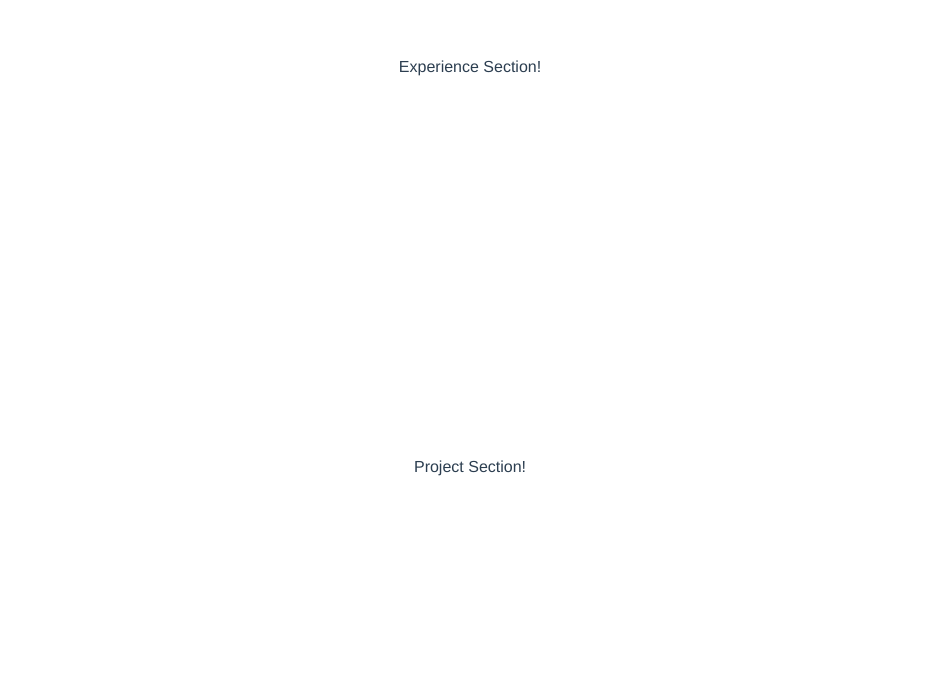
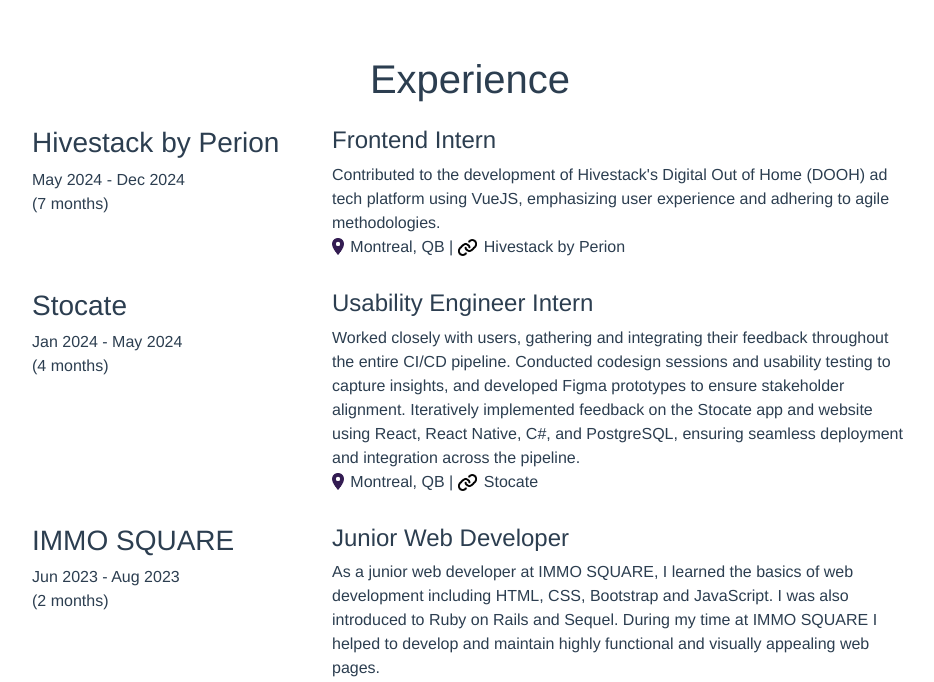
Before and after one commit to LianLambert/lian-website, a Vue app: page / in a window 1280 px wide. Shown: the part 793-1475 px from the top of the page, without its empty margins (170-1104 px from the left). Built offline with nearby package versions, Linux system fonts and the light colour scheme.

Commit message:
feat: create basic Experience section

```diff
--- a/src/App.vue
+++ b/src/App.vue
@@ -19,5 +19,4 @@
 import AbilitySection from "./components/sections/AbilitySection.vue";
 import ContactSection from "./components/sections/ContactSection.vue";
 </script>
-<style>
-</style>
+<style></style>
--- /dev/null
+++ b/src/components/ExperienceEntry.vue
@@ -0,0 +1,125 @@
+<template>
+  <div class="experience-entry row w-100">
+    <div class="col-12 col-md-4 experience-entry-title">
+      <h3>{{ company }}</h3>
+      <div>{{ formattedStartDate }} - {{ formattedEndDate }}</div>
+      <div>{{ timeAtPosition }}</div>
+    </div>
+    <div class="col-12 col-md-8 experience-entry-details">
+      <h4>{{ position }}</h4>
+      <div>{{ description }}</div>
+      <div class="experience-entry-location-link">
+        <img :src="locationPinIcon" class="experience-entry-icon" alt="location pin icon" />
+        &nbsp;
+        <span>{{ location }}</span>
+        <span v-if="props.link && props.linkText">
+          &nbsp;|
+          <a :href="props.link">
+            <img :src="linkIcon" class="experience-entry-icon" alt="link icon" />
+            {{ props.linkText }}
+          </a>
+        </span>
+      </div>
+    </div>
+  </div>
+</template>
+<script setup>
+import linkIcon from "../assets/link.png";
+import locationPinIcon from "../assets/location-pin.png";
+import { defineProps, computed } from "vue";
+import { format } from "date-fns";
+
+const props = defineProps({
+  company: {
+    required: true,
+    type: String,
+  },
+  startDate: {
+    required: true,
+    type: Date,
+  },
+  endDate: {
+    type: Date,
+  },
+  position: {
+    required: true,
+    type: String,
+  },
+  description: {
+    required: true,
+    type: String,
+  },
+  location: {
+    required: true,
+    type: String,
+  },
+  linkText: {
+    required: false,
+    type: String,
+  },
+  link: {
+    required: false,
+    type: String,
+  },
+});
+
+const formattedStartDate = computed(() => format(new Date(props.startDate), "MMM yyyy"));
+const formattedEndDate = computed(() => (props.endDate ? format(new Date(props.endDate), "MMM yyyy") : "Present"));
+
+const timeAtPosition = computed(() => {
+  const start = new Date(props.startDate);
+  const end = props.endDate ? new Date(props.endDate) : new Date();
+
+  const totalMonths = (end.getFullYear() - start.getFullYear()) * 12 + (end.getMonth() - start.getMonth());
+  const years = Math.floor(totalMonths / 12);
+  const months = totalMonths % 12;
+
+  let result = "(";
+  if (years > 0) {
+    result += `${years} year${years > 1 ? "s" : ""}`;
+  }
+  if (years > 0 && months > 0) {
+    result += " ";
+  }
+  if (months > 0) {
+    result += `${months} month${months > 1 ? "s" : ""}`;
+  }
+  result += ")";
+
+  return result.trim();
+});
+</script>
+<style scoped>
+.experience-entry {
+  margin: 15px 0;
+}
+
+.experience-entry-icon {
+  height: 17px;
+  margin-right: 2px;
+  width: auto;
+}
+
+.experience-entry-title {
+  display: flex;
+  flex-direction: column;
+  justify-content: start;
+  align-items: start;
+  text-align: left;
+}
+
+.experience-entry-details {
+  display: flex;
+  flex-direction: column;
+  justify-content: start;
+  align-items: start;
+  text-align: left;
+}
+
+.experience-entry-location-link {
+  display: flex;
+  justify-content: start;
+  align-items: center;
+  text-align: left;
+}
+</style>
--- a/src/components/sections/ExperienceSection.vue
+++ b/src/components/sections/ExperienceSection.vue
@@ -1,5 +1,51 @@
 <template>
-  <section id="experience" class="section" style="background-color: #ffffff">Experience Section!</section>
+  <section id="experience" class="section centered" style="background-color: #ffffff">
+    <div class="experience-container">
+      <h1>Experience</h1>
+      <ExperienceEntry
+        company="Hivestack by Perion"
+        :startDate="new Date('2024-05-01')"
+        :endDate="new Date('2024-12-31')"
+        position="Frontend Intern"
+        description="Contributed to the development of Hivestack's Digital Out of Home (DOOH) ad tech platform using VueJS, emphasizing user experience and adhering to agile methodologies."
+        location="Montreal, QB"
+        linkText="Hivestack by Perion"
+        link="https://www.hivestack.com/"
+      />
+      <ExperienceEntry
+        company="Stocate"
+        :startDate="new Date('2024-01-01')"
+        :endDate="new Date('2024-05-01')"
+        position="Usability Engineer Intern"
+        description="Worked closely with users, gathering and integrating their feedback throughout the entire CI/CD pipeline. Conducted codesign sessions and usability testing to capture insights, and developed Figma prototypes to ensure stakeholder alignment. Iteratively implemented feedback on the Stocate app and website using React, React Native, C#, and PostgreSQL, ensuring seamless deployment and integration across the pipeline."
+        location="Montreal, QB"
+        linkText="Stocate"
+        link="https://www.stocate.com/"
+      />
+      <ExperienceEntry
+        company="IMMO SQUARE"
+        :startDate="new Date('2023-06-01')"
+        :endDate="new Date('2023-08-01')"
+        position="Junior Web Developer"
+        description="As a junior web developer at IMMO SQUARE, I learned the basics of web development including HTML, CSS, Bootstrap and JavaScript. I was also introduced to Ruby on Rails and Sequel. During my time at IMMO SQUARE I helped to develop and maintain highly functional and visually appealing web pages."
+        location="Montreal, QB"
+        linkText="IMMO SQUARE"
+        link="https://immosquare.com/"
+      />
+    </div>
+  </section>
 </template>
-<script setup></script>
-<style scoped></style>
+<script setup>
+import ExperienceEntry from "../ExperienceEntry.vue";
+</script>
+<style scoped>
+.experience-container {
+  display: flex;
+  flex-direction: column;
+  justify-content: center;
+  align-items: center;
+  width: 100%;
+  max-width: 900px;
+  text-align: center;
+}
+</style>
```
